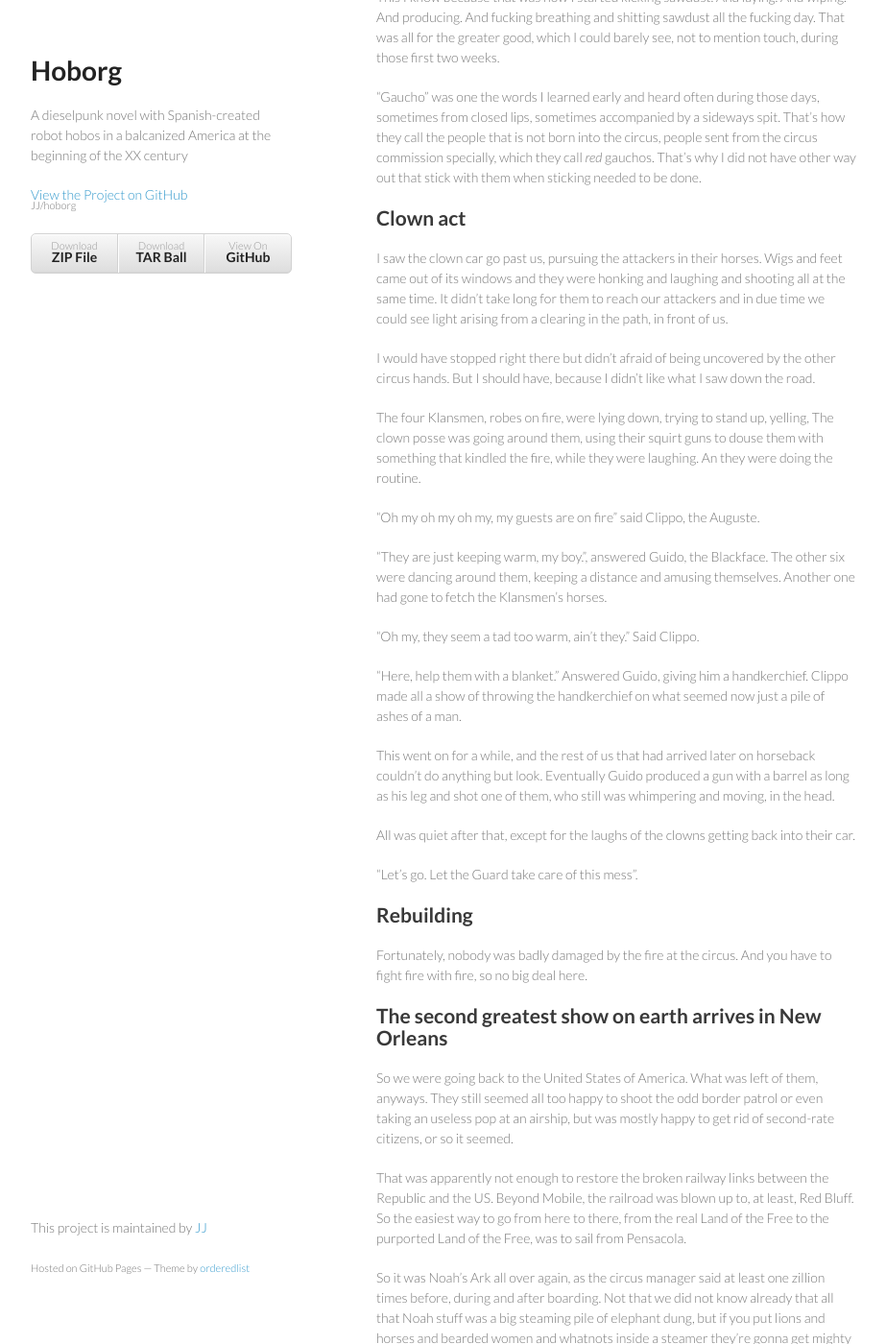
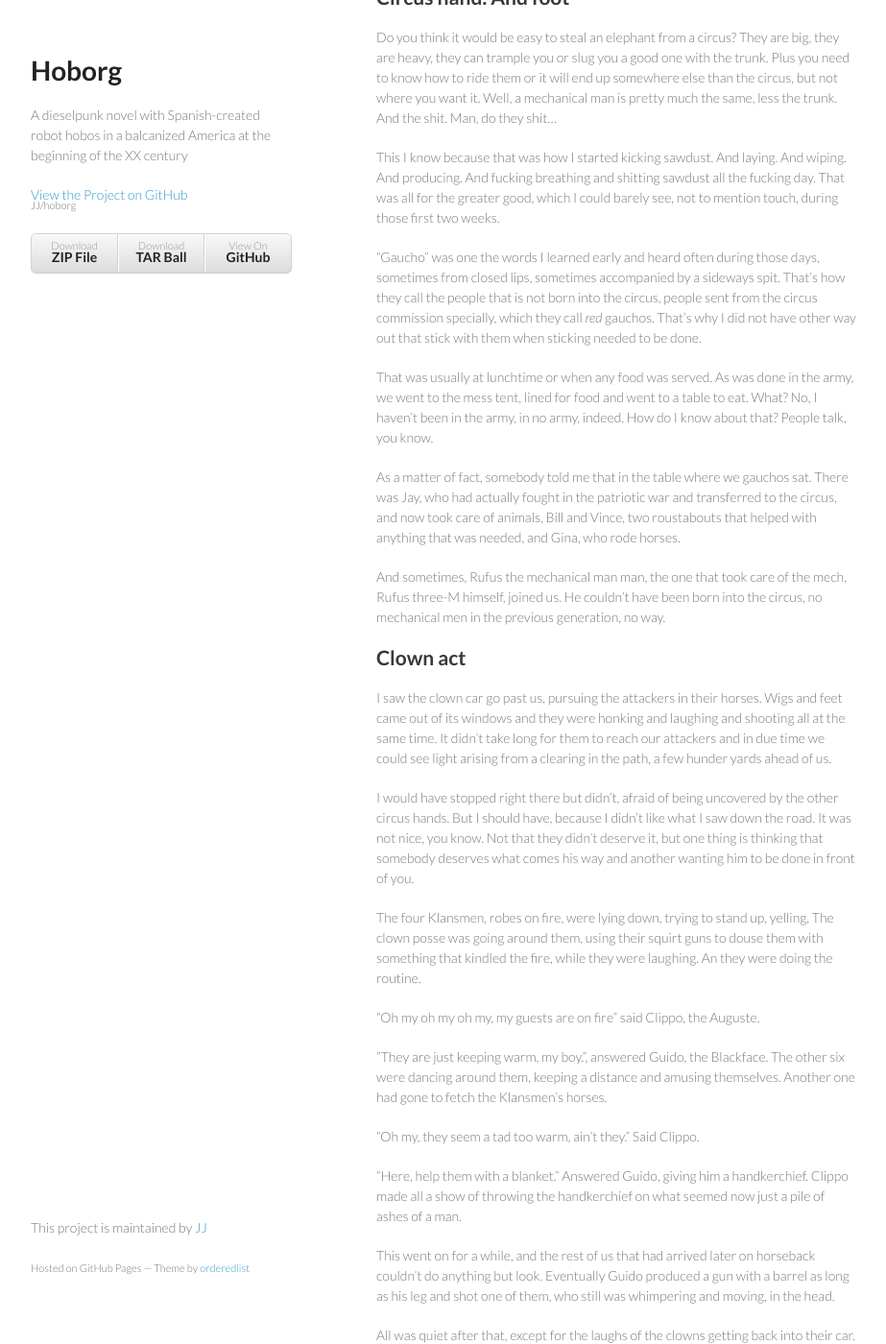
Before and after one commit to JJ/hoborg, a Jekyll site: the page built from text/text.md, in a window 1280 px wide and 1400 px high, scrolled down 4561 px. Shown: the whole window at 96% size, without its empty margins (178-1101 px from the left). Built offline with Jekyll 4.4.1, drawn with Linux system fonts in a browser that asks for light colours; some of the changed text lies outside the part shown.

Commit message:
Sync text/text.md from master to gh-pages

```diff
--- a/text/text.md
+++ b/text/text.md
@@ -210,6 +210,16 @@
 And then Boris came back from his office at the end of the
 carriage. And he did not seem happy.
 
+School years
+----------------
+
+No, that's Fulgencio Ribera, with a b. I don't know any Rivera from
+anywhere. I went to school in... What's with it? Why do you want to
+know? Did I ask you where you served, Captain? Does anybody know the
+whereabouts of Duke's castle?
+
+Just go to hell. I'm off to sleep.
+
 You don't look like a circus person
 ---------------------------------------------
 
@@ -270,6 +280,21 @@
 they call *red* gauchos. That's why I did not have other way out that
 stick with them when sticking needed to be done.
 
+That was usually at lunchtime or when any food was served. As was done
+in the army, we went to the mess tent, lined for food and went to a
+table to eat. What? No, I haven't been in the army, in no army,
+indeed. How do I know about that? People talk, you know.
+
+As a matter of fact, somebody told me that in the table where we
+gauchos sat. There was Jay, who had actually fought in the patriotic
+war and transferred to the circus, and now took care of animals, Bill and Vince, two roustabouts
+that helped with anything that was needed, and Gina, who rode horses.
+
+And sometimes, Rufus the mechanical man man, the one that took care of
+the mech, Rufus three-M himself, joined us. He couldn't have been born
+into the circus, no mechanical men in the previous generation, no
+way.
+
 Clown act
 -------------
 
@@ -277,11 +302,14 @@
 horses. Wigs and feet came out of its windows and they were honking
 and laughing and shooting all at the same time. It didn't take long
 for them to reach our attackers and in due time we could see light
-arising from a clearing in the path, in front of us.
+arising from a clearing in the path, a few hunder yards ahead of us.
 
-I would have stopped right there but didn't afraid of being uncovered
+I would have stopped right there but didn't, afraid of being uncovered
 by the other circus hands. But I should have, because I didn't like
-what I saw down the road.
+what I saw down the road. It was not nice, you know. Not that they
+didn't deserve it, but one thing is thinking that somebody deserves
+what comes his way and another wanting him to be done in front of
+you.
 
 The four Klansmen, robes on fire, were lying down, trying to stand up,
 yelling, The clown posse was going around them, using their squirt
```
